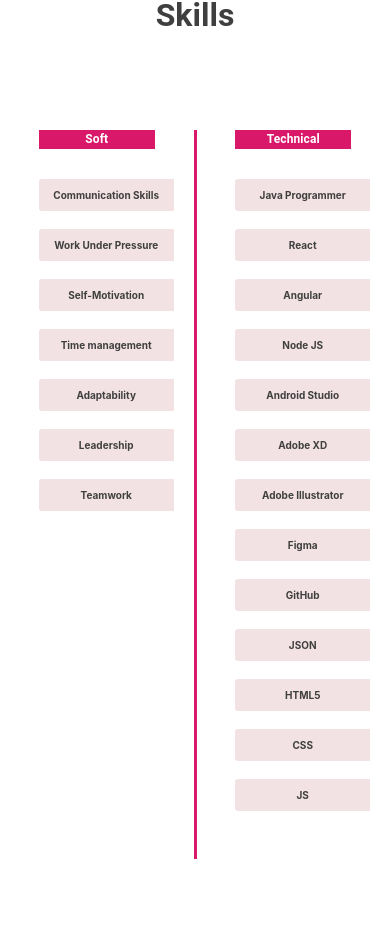
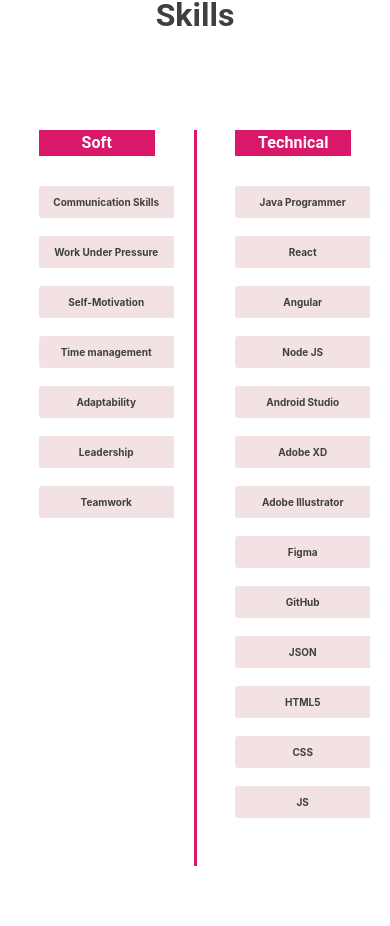
Before and after one commit to shahadAlsayed/portfolio, a React (Create React App) app: page / in a window 390 px wide. Shown: the part 1893-2819 px from the top of the page. Built offline with nearby package versions, Linux system fonts and the light colour scheme.

Commit message:
change status bar color

```diff
--- a/public/index.html
+++ b/public/index.html
@@ -5,6 +5,7 @@
     <link rel="icon" href="%PUBLIC_URL%/Shahad.png" />
     <meta name="viewport" content="width=device-width, initial-scale=1" />
     <meta name="theme-color" content="#000000" />
+    <meta name="apple-mobile-web-app-status-bar-style" content="black-translucent">
     <meta
       name="description"
       content="Web site created using create-react-app"
--- a/src/Style/tagSkills.css
+++ b/src/Style/tagSkills.css
@@ -102,5 +102,6 @@
   }
   .subTitle{
     width: 60% !important;
+    font-size: 1rem !important;
   }
 }
```
